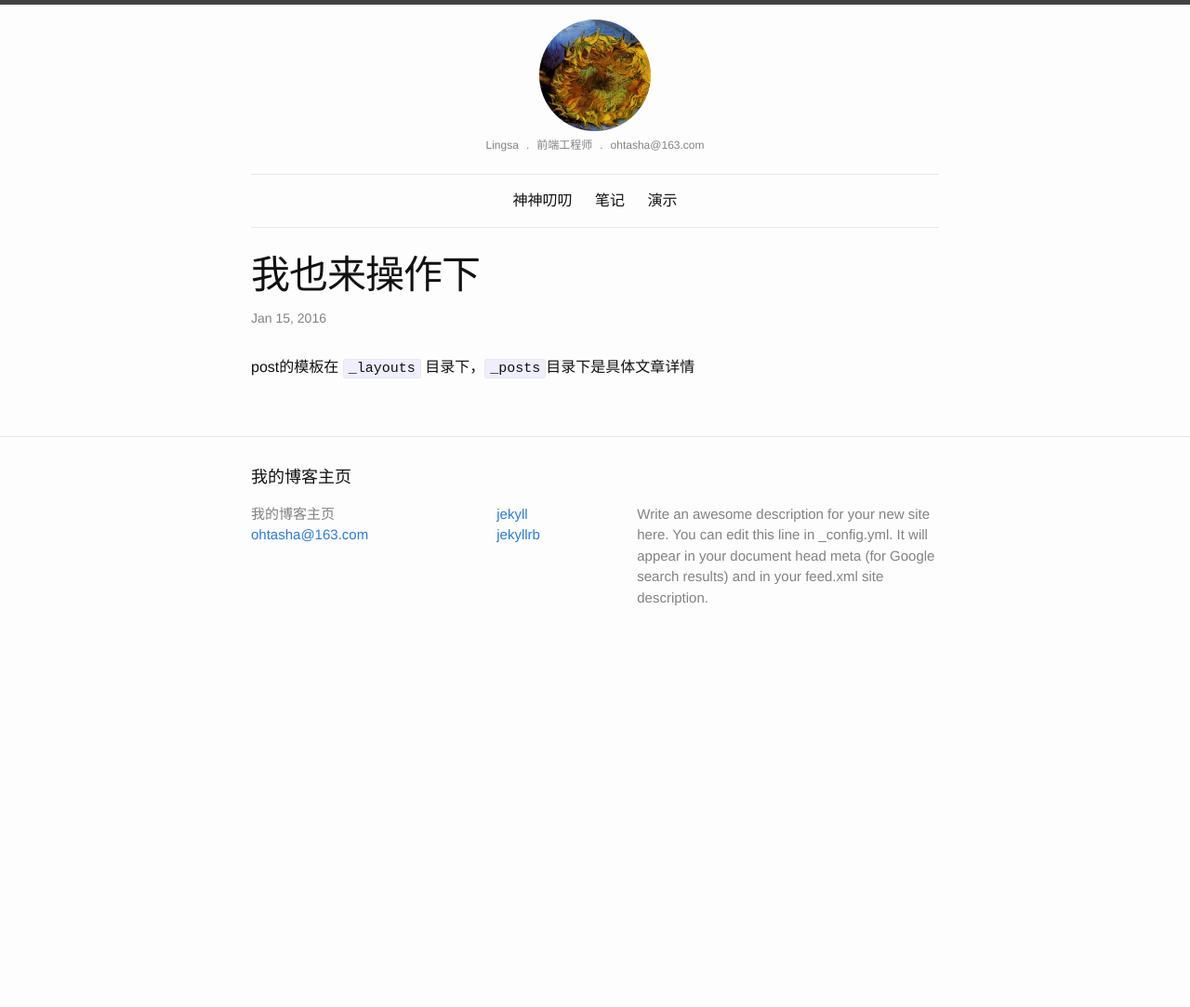
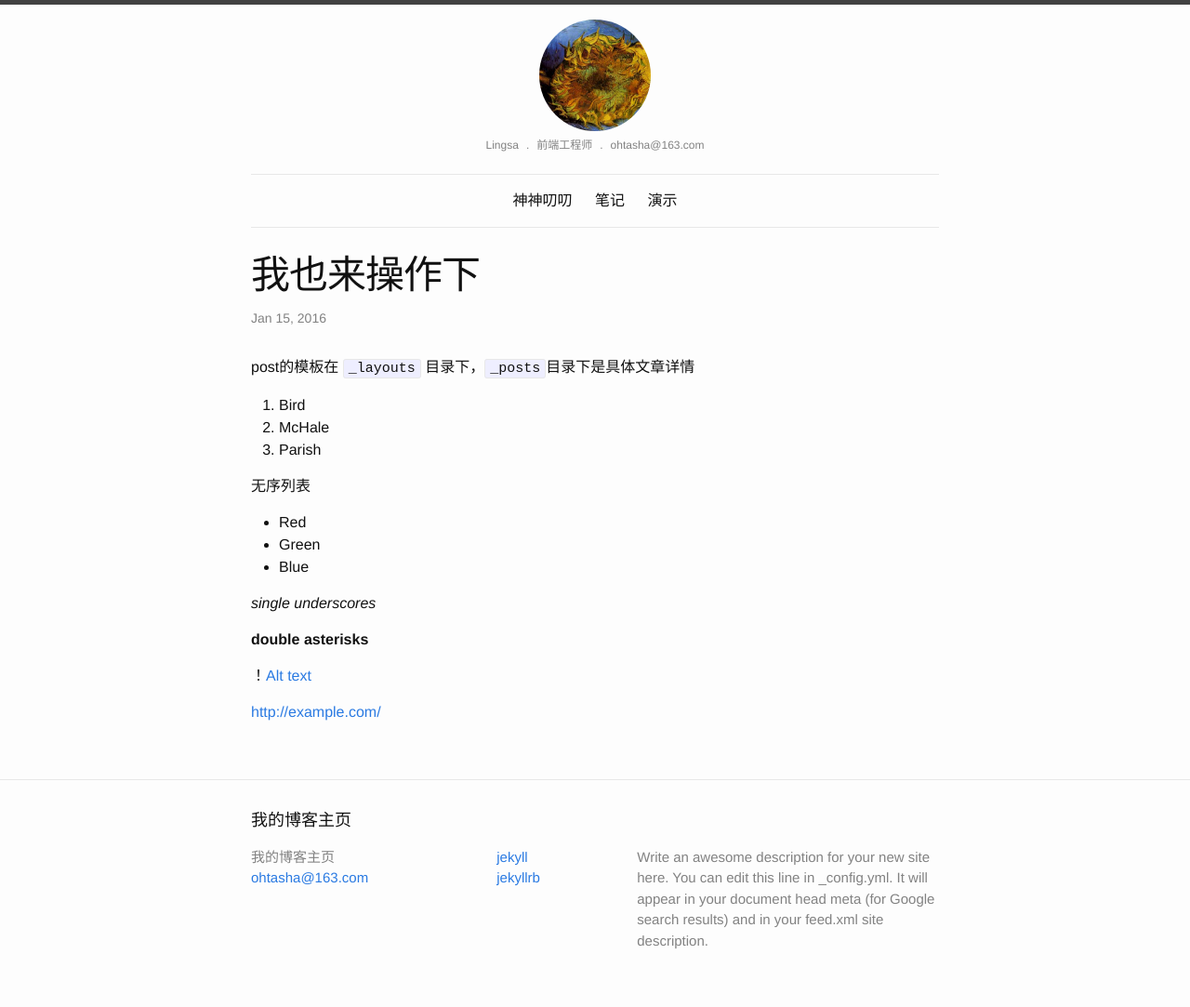
Before and after one commit to Lingsa/sundayBlog, a Jekyll site: the page built from _posts/2016-01-15-myself.markdown, in a window 1280 px wide. Shown: the whole page at 93% size. Built offline with Jekyll 4.4.1, drawn with Linux system fonts in a browser that asks for light colours; before the commit the page ends 900 px from its top, so only the background shows below that.

Commit message:
characters

```diff
--- a/_posts/2016-01-14-welcome-to-jekyll.markdown
+++ b/_posts/2016-01-14-welcome-to-jekyll.markdown
@@ -18,7 +18,7 @@ print_hi('Tom')
 #=> prints 'Hi, Tom' to STDOUT.
 {% endhighlight %}
 
-> This is just a example.
+>## This is just a example.
 {% highlight ruby %}
 console.log("hello world!");
 {% endhighlight %}
--- a/_posts/2016-01-15-myself.markdown
+++ b/_posts/2016-01-15-myself.markdown
@@ -5,3 +5,23 @@ date: 2016-01-15 11:18:48
 categories: jekyll update
 ---
 post的模板在 `_layouts` 目录下，`_posts`目录下是具体文章详情
+
+
+
+1.  Bird
+1.  McHale
+1.  Parish
+
+无序列表
+
++   Red
++   Green
++   Blue
+
+_single underscores_
+
+**double asterisks**
+
+！[Alt text](/path/to/img.jpg)
+
+<http://example.com/>
```
